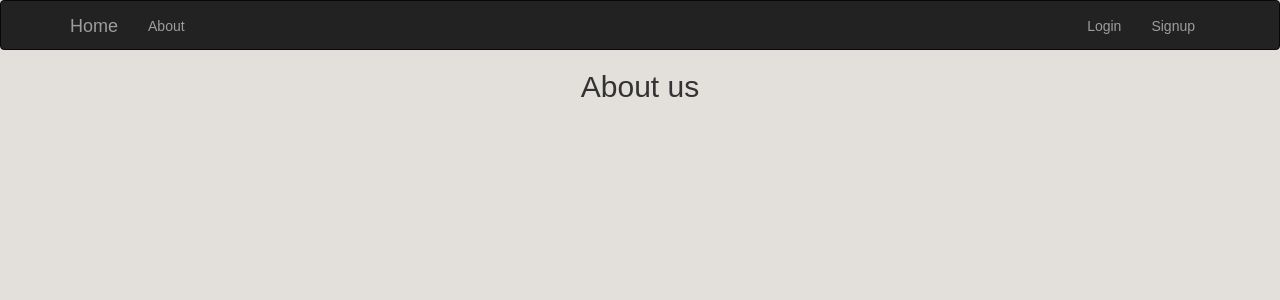
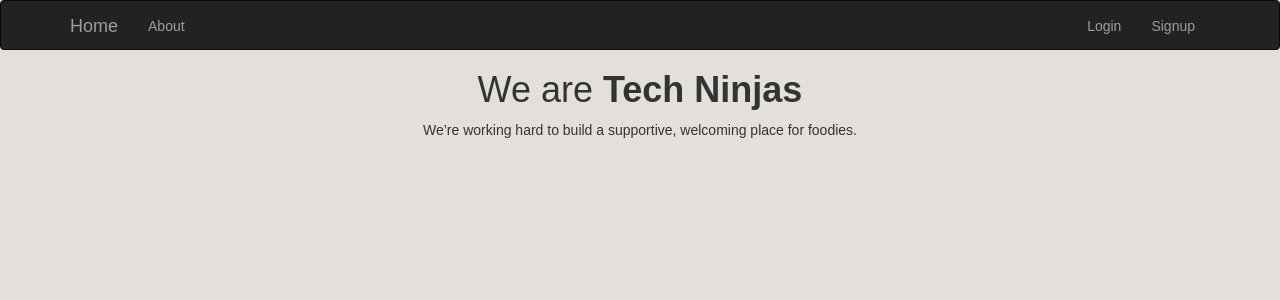
Before and after one commit to Markz666/restaurant-square, a React (Create React App) app in the folder frontend/: page /about in a window 1280 px wide. Shown: the top 300 px of the page. Built offline with nearby package versions, Linux system fonts and the light colour scheme; no server answers.

Commit message:
update about page

```diff
--- a/frontend/src/About.js
+++ b/frontend/src/About.js
@@ -3,7 +3,10 @@ import React, { Component } from 'react';
 class About extends Component {
     render() {
         return (
-            <h2>About us</h2>
+            <div>
+            <h1>We are <b>Tech Ninjas</b></h1>
+            <p className="text-gray text-center mb-6">We’re working hard to build a supportive, welcoming place for foodies.<br /></p>
+            </div>
         )
     }
 }
--- a/frontend/src/NotFound.js
+++ b/frontend/src/NotFound.js
@@ -1,8 +1,13 @@
 import React, { Component } from 'react';
+import { Link } from "react-router-dom";
 class NotFound extends Component {
     render() {
       return (
-          <h1>404 not found</h1>
+        <div>
+          <h1>Page Not Found</h1>
+          <p>Sorry, there is nothing to see here.</p>
+          <p><Link to="/">Back to Home</Link></p>
+        </div>
       );
     }
   }
```
